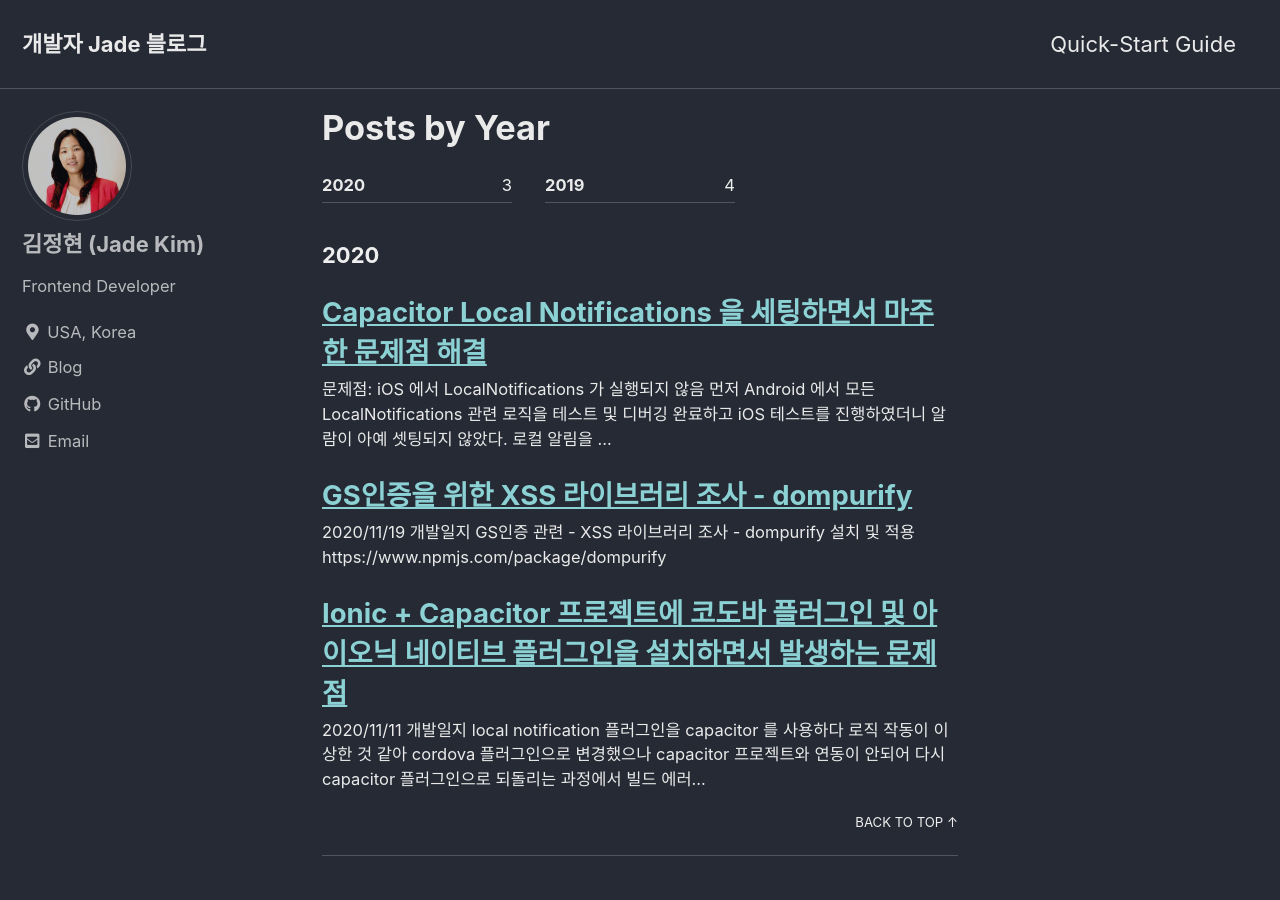
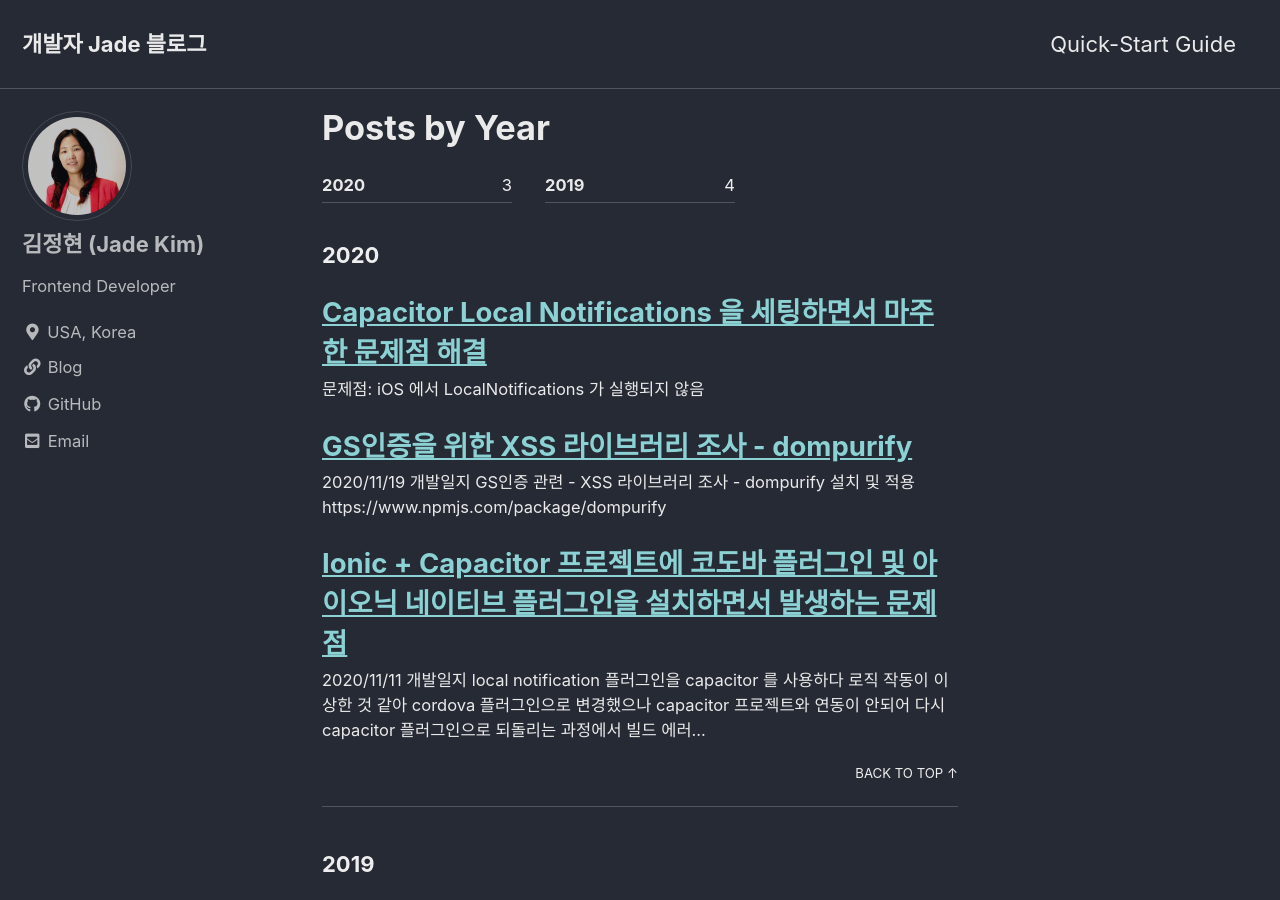
Before and after one commit to trevino-kim/github.io, a Jekyll site: the page built from _pages/year-archive.md, in a window 1280 px wide and 900 px high. Built offline with Jekyll 4.4.1, drawn with Linux system fonts in a browser that asks for light colours; cached includes are drawn as plain includes; some of the changed lines change nothing that is shown.

Commit message:
Update 2020-11-24-Capacitor-Local-Notifications-Settings.md

```diff
--- a/_posts/2020-11-24-Capacitor-Local-Notifications-Settings.md
+++ b/_posts/2020-11-24-Capacitor-Local-Notifications-Settings.md
@@ -1,5 +1,6 @@
 ---
 title: "Capacitor Local Notifications 을 세팅하면서 마주한 문제점 해결"
+excerpt: "문제점: iOS 에서 LocalNotifications 가 실행되지 않음"
 header:
   image: /assets/images/2020-11-24.jpg
   teaser: /assets/images/2020-11-24.jpg
```
